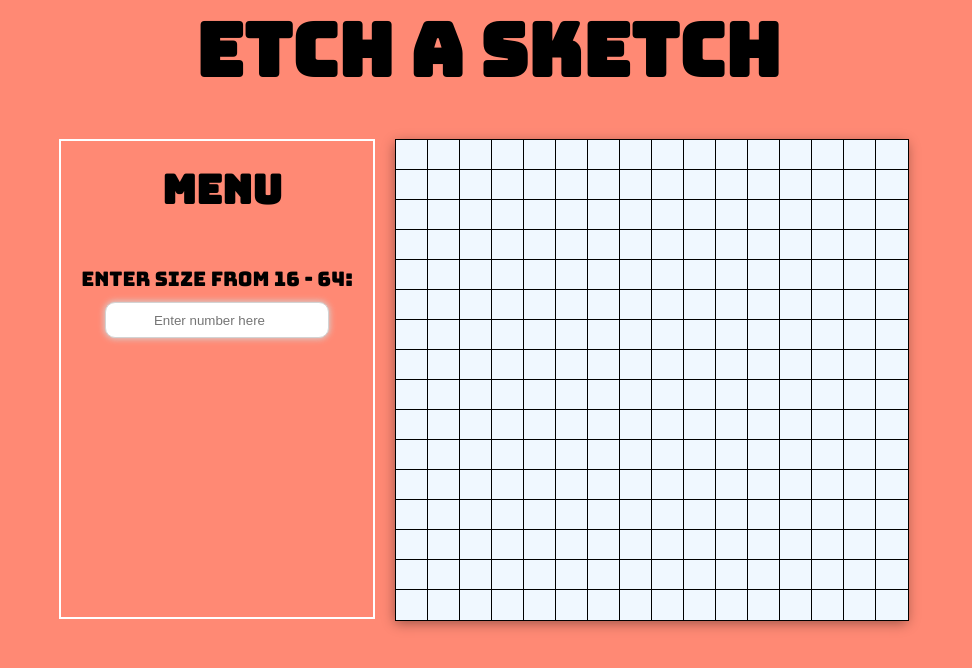
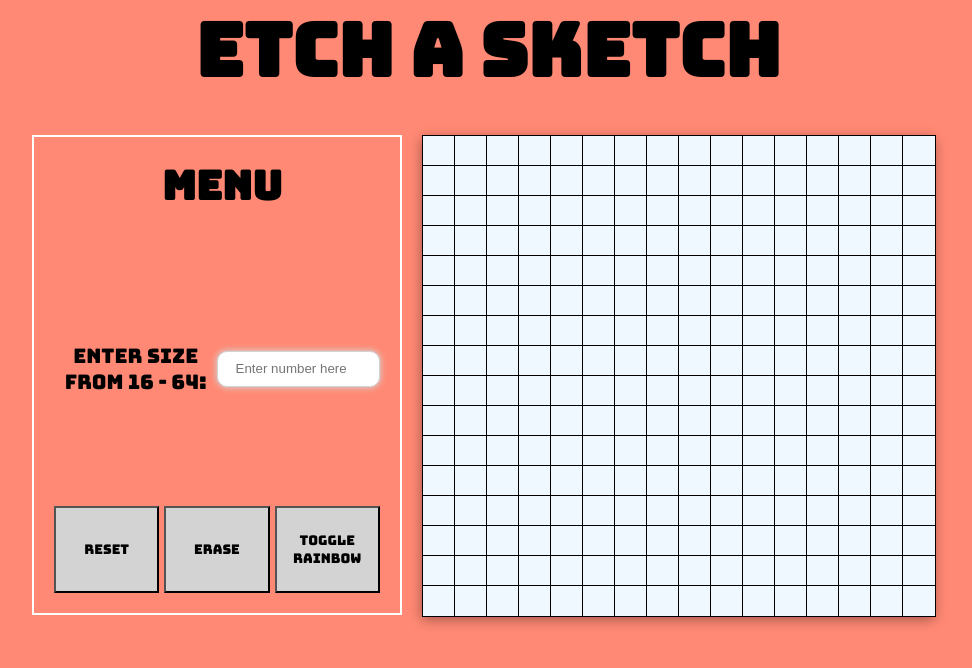
Before and after one commit to matthew-08/topEtchASketch, a plain HTML site: page index.html in a window 1280 px wide. Shown: the whole page, without its empty margins (157-1129 px from the left). Drawn offline with Linux system fonts and the light colour scheme.

Commit message:
Added 3 feature buttons in menu container

```diff
--- a/index.html
+++ b/index.html
@@ -20,9 +20,17 @@
                 <div class="left">
 
                         <h1>Menu</h1>
-                        <div class="p">Enter size from 16 - 64:</div>
+                        <div class="leftMiddle">
+                            <div class="p">Enter size from 16 - 64:</div>
+                            <input type= "number" min = "16" max="64" id = "numberInput" placeholder="Enter number here">
 
-                    <input type= "number" min = "1" max="64" id = "numberInput" placeholder="Enter number here">
+                        </div>
+
+                    <div class="buttonsContainer">
+                        <button class = "buttons">Reset</button>
+                        <button class = "buttons">Erase</button>
+                        <button class = "buttons">Toggle <br> Rainbow</button>
+                    </div>
                 </div>
                 <div class="divWrapper">
 
--- a/styles.css
+++ b/styles.css
@@ -14,6 +14,7 @@ background-color: rgba(255, 99, 71, 0.753);
     font-family: "Bungee", cursive;
     display: flex;
     flex-direction: column;
+    justify-content: space-between;
     gap: 10px;
     height: 100%;
     font-size: 20px;
@@ -34,12 +35,13 @@ h1 {
     margin-top: 2px;
     margin-left: 10px;
     text-align: center;
-    margin-bottom: 40px;
+    margin-bottom: 20px;
 }
 .headerContainer {
     box-sizing: border-box;
     font-size: 2.3rem;
     font-family: "Bungee", cursive;
+    margin-bottom: 1rem;
 }
 .divWrapper {
 box-shadow: rgba(0, 0, 0, 0.4) 0px 4px 12px;
@@ -78,3 +80,24 @@ box-sizing: border-box;
     border: solid 1.5px #D3D3D3;
     text-align: center;
 }
+
+.p {
+    text-align: center;
+}
+.leftMiddle {
+    display: flex;
+}
+.buttonsContainer {
+    font-family: "Bungee", cursive;
+    display: grid;
+    height: 20%;
+    gap: 5px;
+    grid-template-columns: repeat(3, 1fr);
+}
+.buttons {
+    font-family: "Bungee", cursive;
+    text-align: center;
+    background-color: #D3D3D3;
+    padding: 0;
+    margin: 0;
+}
```
